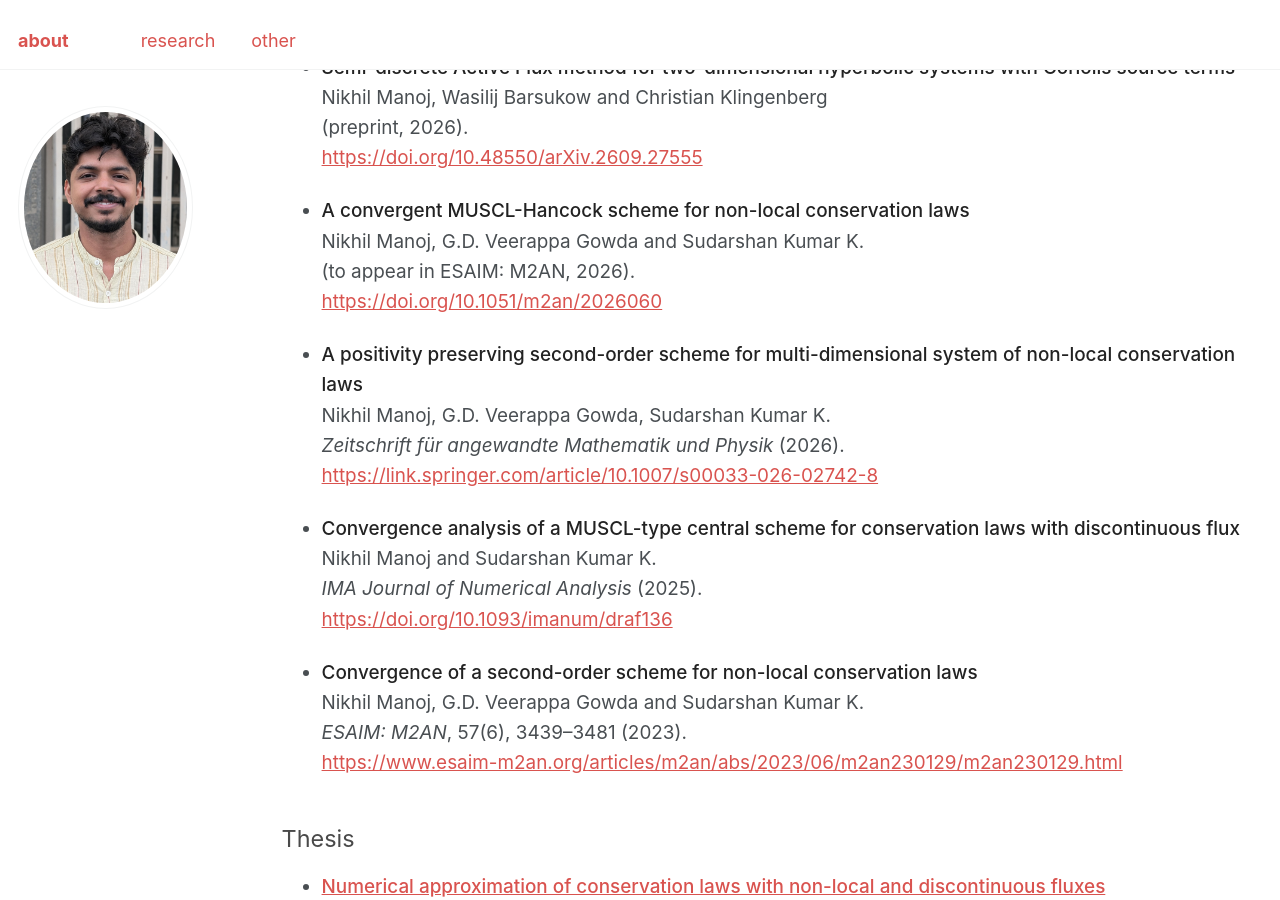
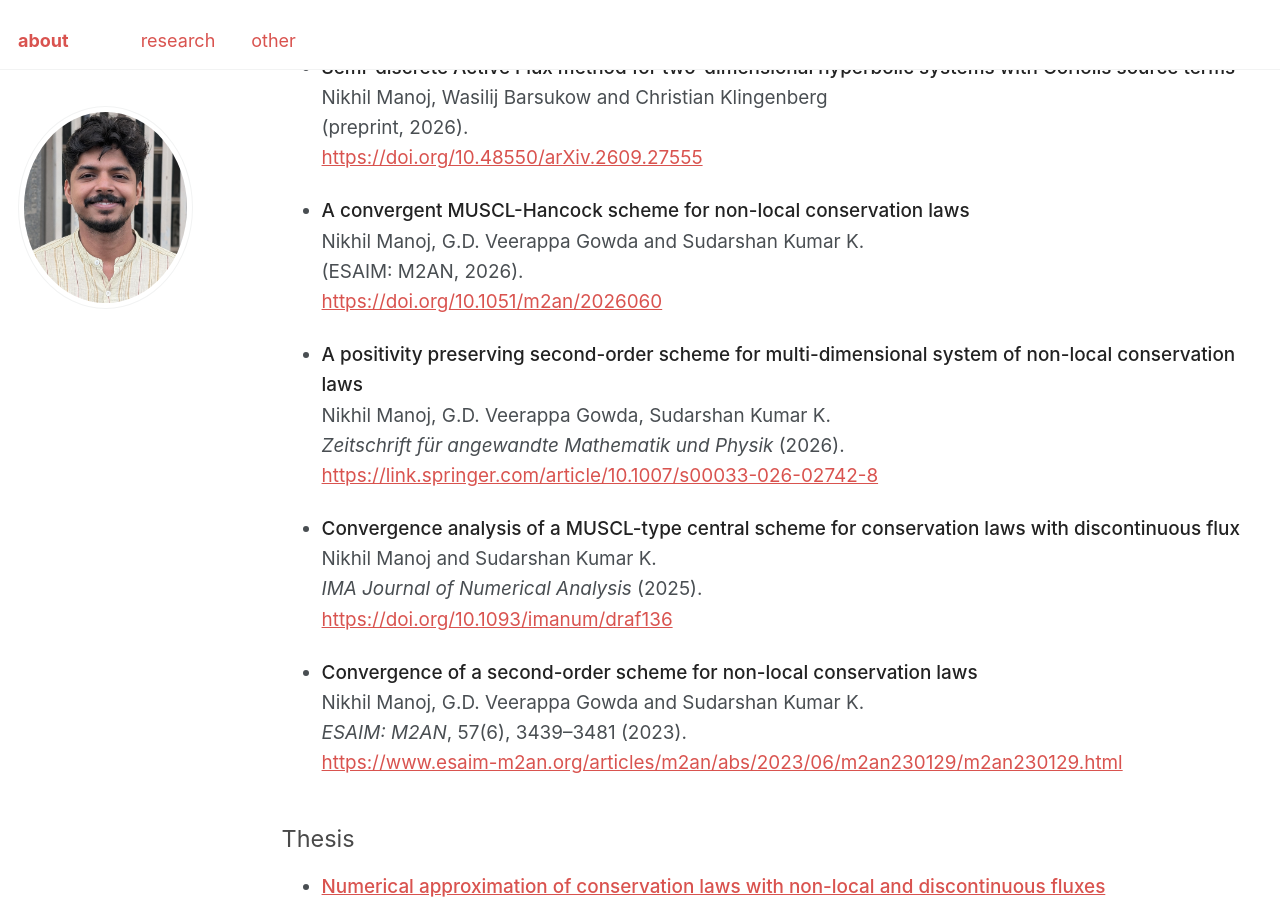
Before and after one commit to nikhil0597/nikhil0597.github.io, a Jekyll site: the page built from _pages/publications.html, in a window 1280 px wide and 900 px high, scrolled down 492 px. Built offline with Jekyll 4.4.1, drawn with Linux system fonts in a browser that asks for light colours.

Commit message:
Update publications.html

```diff
--- a/_pages/publications.html
+++ b/_pages/publications.html
@@ -59,7 +59,7 @@ author_profile: true
       A convergent MUSCL-Hancock scheme for non-local conservation laws
     </span><br>
     Nikhil Manoj, G.D. Veerappa Gowda and Sudarshan Kumar K.<br>
-    (to appear in ESAIM: M2AN, 2026).<br>
+    (ESAIM: M2AN, 2026).<br>
     <a href="https://doi.org/10.1051/m2an/2026060">
       https://doi.org/10.1051/m2an/2026060
     </a>
```
